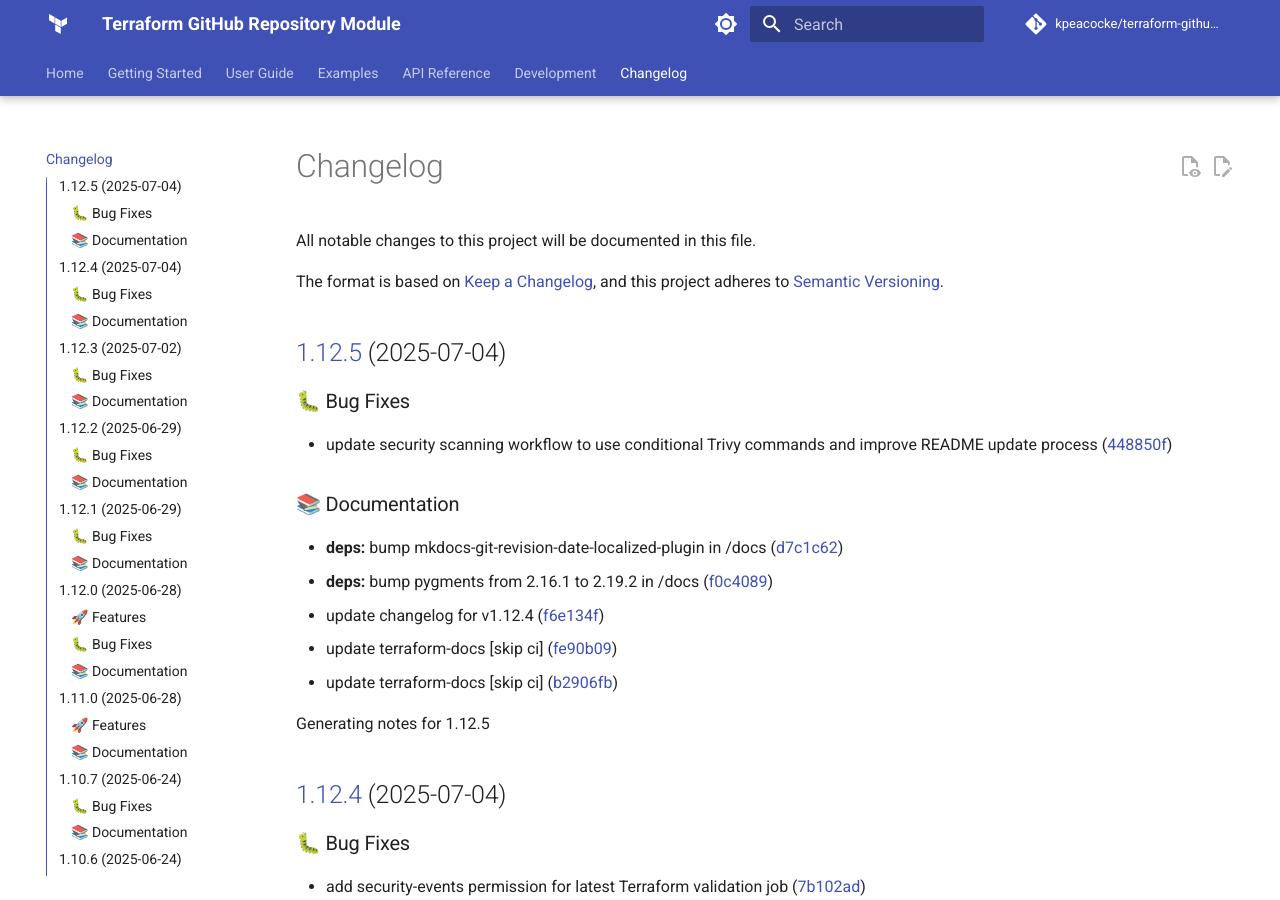
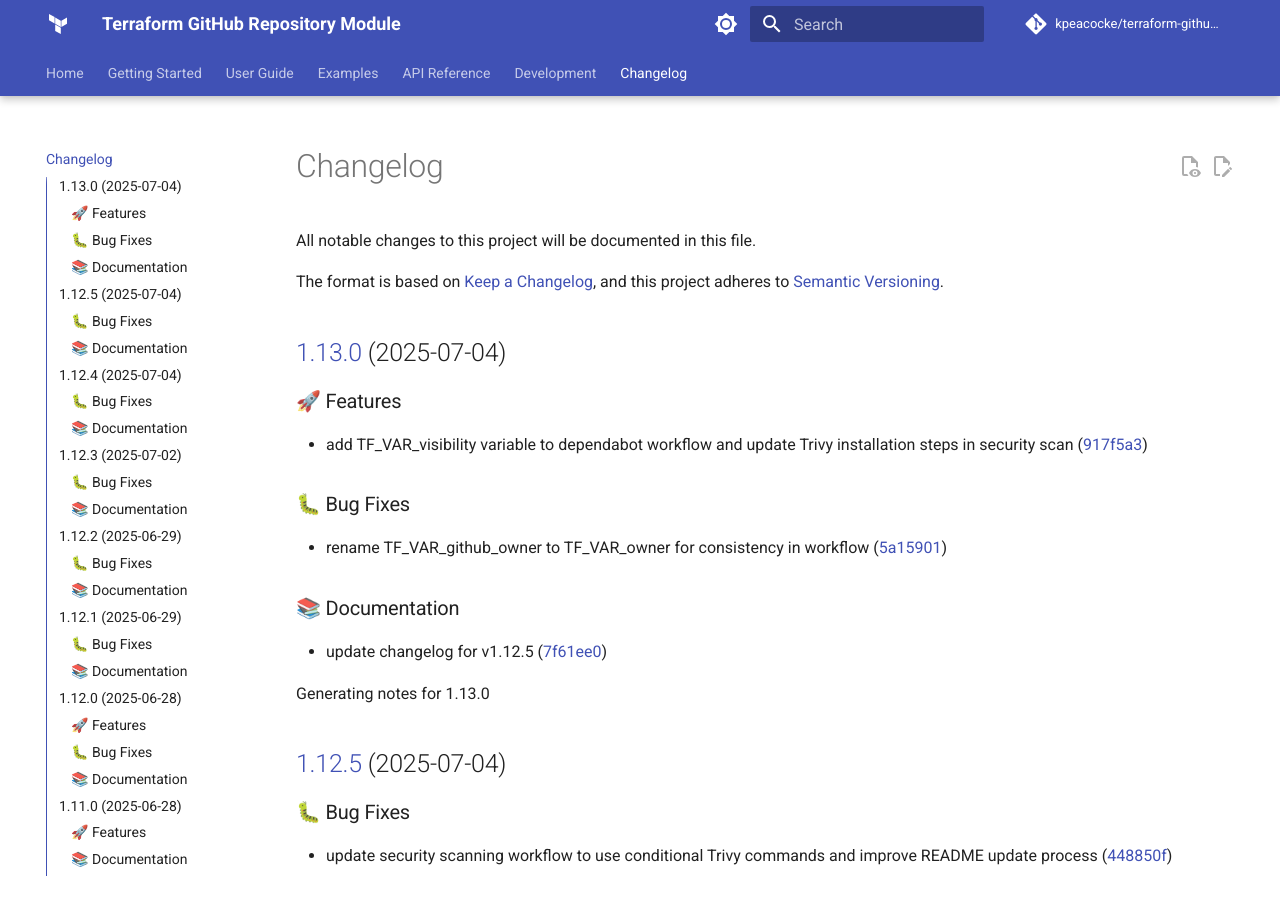
Before and after one commit to kpeacocke/terraform-github-repo, an MkDocs documentation site: the page built from docs/changelog.md, in a window 1280 px wide and 900 px high. Built offline with MkDocs 1.6.1 and Material for MkDocs 9.7.7, drawn with Linux system fonts in a browser that asks for light colours; comment, search, counter and statistics services are not loaded; the version menu is left out.

Commit message:
docs: update changelog for v1.13.0

```diff
--- a/docs/changelog.md
+++ b/docs/changelog.md
@@ -6,6 +6,22 @@ The format is based on [Keep a Changelog](https://keepachangelog.com/en/1.0.0/),
 and this project adheres to [Semantic Versioning](https://semver.org/spec/v2.0.0.html).
 
 <!-- markdownlint-disable MD024 -->
+
+## [1.13.0](https://github.com/kpeacocke/terraform-github-repo/compare/v1.12.5...v1.13.0) (2025-07-04)
+
+### 🚀 Features
+
+* add TF_VAR_visibility variable to dependabot workflow and update Trivy installation steps in security scan ([917f5a3](https://github.com/kpeacocke/terraform-github-repo/commit/917f5a331077bd95b75fa482725596ca3b20b1b7))
+
+### 🐛 Bug Fixes
+
+* rename TF_VAR_github_owner to TF_VAR_owner for consistency in workflow ([5a15901](https://github.com/kpeacocke/terraform-github-repo/commit/5a159016fbb0bba7156a02d80e2af0872b9bad41))
+
+### 📚 Documentation
+
+* update changelog for v1.12.5 ([7f61ee0](https://github.com/kpeacocke/terraform-github-repo/commit/7f61ee0ef5f5a7e0d26622fc886cd100861413fd))
+
+Generating notes for 1.13.0
 
 ## [1.12.5](https://github.com/kpeacocke/terraform-github-repo/compare/v1.12.4...v1.12.5) (2025-07-04)
 
```
